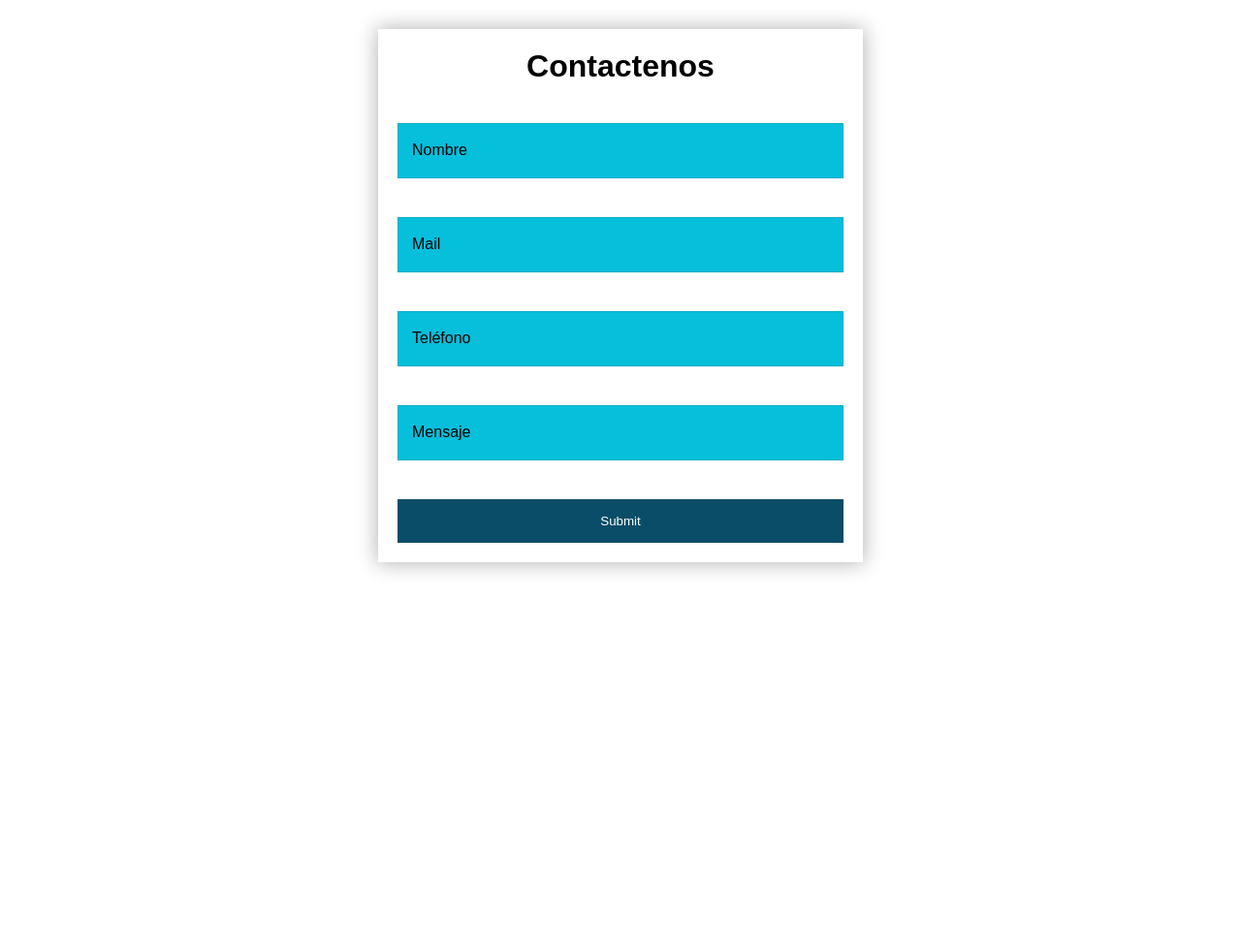
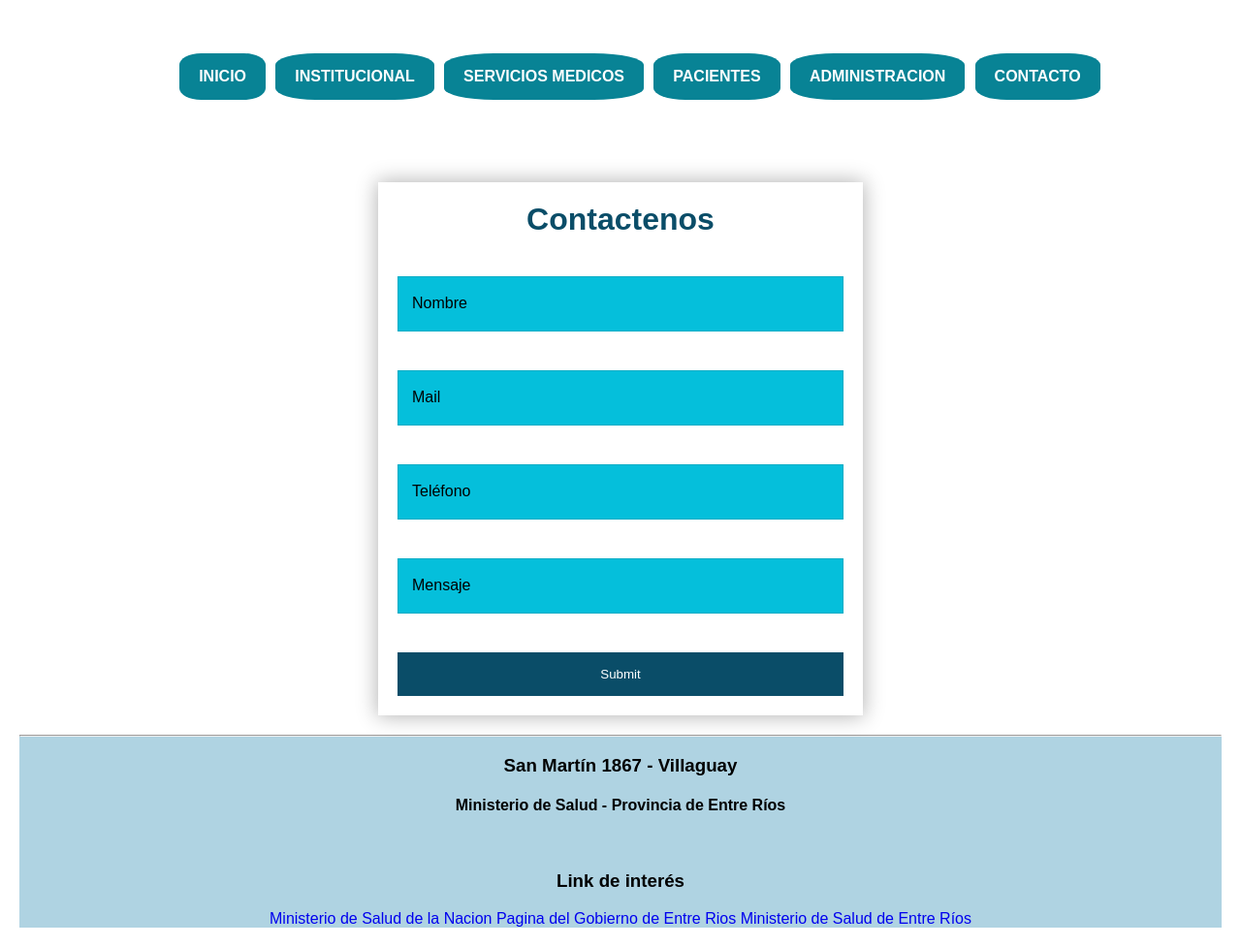
Before and after one commit to danielminos/tpcodoacodo, a plain HTML site: page pages/contacto.html in a window 1280 px wide. Shown: the whole page at 97% size. Before the commit the page ends 800 px from the top, so only its background shows below. Drawn offline with Linux system fonts and the light colour scheme.

Commit message:
Update contacto.html

```diff
--- a/pages/contacto.html
+++ b/pages/contacto.html
@@ -5,9 +5,23 @@
         <meta http-equiv="X-UA-Compatible" content="IE=edge">
         <meta name="viewport" content="width=device-width, initial-scale=1.0">
         <link rel="stylesheet" href="/assets/css/contacto.css">
+        <link rel="stylesheet" href="/assets/css/hyf.css">
         <title>Contacto</title>
     </head>
     <body>
+        <div class="contenedor">
+            <header class="header">
+                <nav class="navegador">
+                    <ul class="menu">
+                        <li> <a href="/index.html" class="nav-lin">INICIO</a></li>
+                        <li> <a href="#" class="nav-link">INSTITUCIONAL</a> </li>
+                        <li> <a href="/pages/especialidades.html" class="nav-link">SERVICIOS MEDICOS</a> </li>
+                        <li> <a href="#" class="nav-link">PACIENTES</a></li>
+                        <li> <a href="/pages/licitaciones.html" class="nav-link">ADMINISTRACION</a></li>
+                        <li> <a href="/pages/contacto.html" class="nav-link">CONTACTO</a> </li>
+                    </ul>
+                </nav>
+            </header>
             <form action="" class="formulario">
                 <h1 class="formulario__titulo">Contactenos</h1>
                 <input type="text" class="formulario__input">
@@ -21,5 +35,20 @@
                 <input type="submit" class="formulario__submit">
             </form>
             <script src="/assets/js/contacto.js"></script>
+            <footer class="footer">
+                <div class="textofooter">
+                    <hr>
+                    <h3>San Martín 1867 - Villaguay</h3>
+                    <h4>Ministerio de Salud - Provincia de Entre Ríos</h4>
+                    <br>
+                    <h3 >Link de interés</h3>
+                    <div class="interes">
+                        <a href="https://www.argentina.gob.ar/salud">Ministerio de Salud de la Nacion</a>
+                        <a href="www.entrerios.gov.ar">Pagina del Gobierno de Entre Rios</a>
+                        <a href="https://www.entrerios.gov.ar/msalud/">Ministerio de Salud de Entre Ríos</a>
+                    </div>
+                </div>
+            </footer>
+        </div>
     </body>
 </html>
```
Lines whose indentation alone changed are shown as unchanged.
